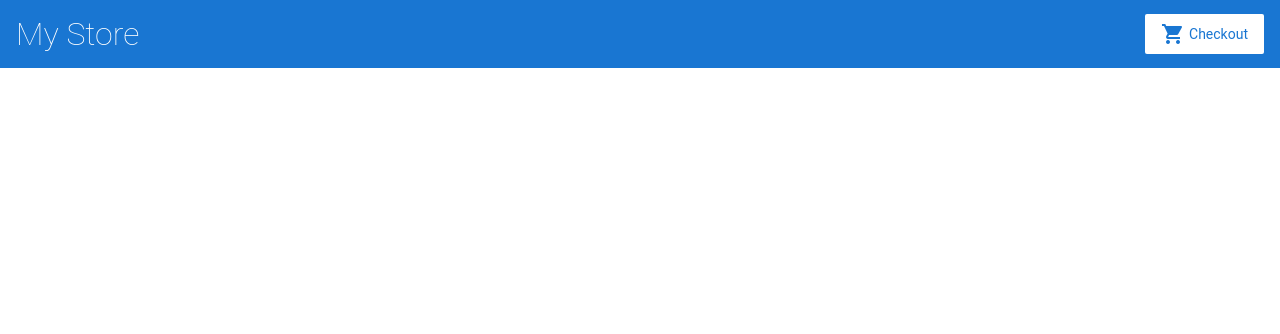
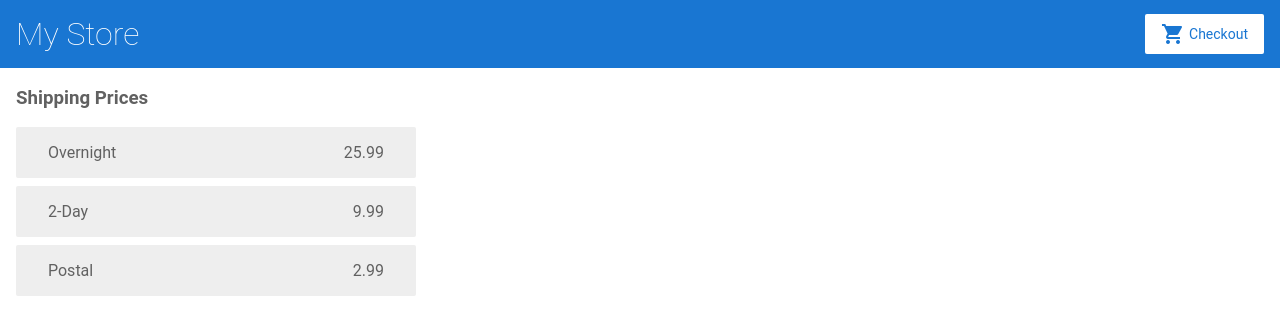
Before and after one commit to MBASSS-CODE/Angular-1, an Angular app: page /shipping in a window 1280 px wide. Before the commit this address led to /. Shown: the top 334 px of the page. Built offline with nearby package versions, Linux system fonts and the light colour scheme.

Commit message:
Configuring the ShippingComponent to use CartService

```diff
--- a/src/app/cart.service.ts
+++ b/src/app/cart.service.ts
@@ -1,10 +1,20 @@
+import { HttpClient } from '@angular/common/http';
 import { Injectable } from '@angular/core';
 import { Product } from './products';
+
 
 @Injectable({
   providedIn : 'root'
 })
 export class CartService {
+
+  getShippingPrice(){
+    return this.http.get<{
+      type  :string,
+      price :number
+    }[]>('/assets/shipping.json');
+  }
+
   items: Product []= [];
 
   addToChart(product: Product) {
@@ -22,6 +32,8 @@
 
 
 
-  constructor() { }
+  constructor(
+    private http:HttpClient
+  ) { }
 
 }
--- a/src/app/cart/cart.component.html
+++ b/src/app/cart/cart.component.html
@@ -4,3 +4,5 @@
   <span>{{ item.name }}</span>
   <span>{{ item.price }}</span>
 </div>
+
+<a routerLink="/shipping">Shipping cost</a>
--- a/src/app/cart/cart.component.ts
+++ b/src/app/cart/cart.component.ts
@@ -1,4 +1,4 @@
-import { Component, OnInit } from '@angular/core';
+import { Component} from '@angular/core';
 import { CartService } from '../cart.service';
 
 @Component({
--- /dev/null
+++ b/src/app/shipping/shipping.component.html
@@ -0,0 +1,6 @@
+<h3>Shipping Prices</h3>
+
+<div class="shipping-item" *ngFor="let shipping of shippingCost | async">
+  <span>{{ shipping.type }}</span>
+  <span>{{ shipping.price }}</span>
+</div>
--- /dev/null
+++ b/src/app/shipping/shipping.component.ts
@@ -0,0 +1,21 @@
+import { Component, OnInit } from '@angular/core';
+import { CartService } from '../cart.service';
+
+
+@Component({
+  selector: 'app-shipping',
+  templateUrl: './shipping.component.html',
+  styleUrls: ['./shipping.component.css']
+})
+export class ShippingComponent implements OnInit {
+
+  shippingCost = this.cartService.getShippingPrice();
+
+  constructor(
+    private cartService : CartService
+  ) { }
+
+  ngOnInit() {
+  }
+
+}
```
Also changed, not shown: src/app/app.module.ts (+6 -1 lines), src/app/shipping/shipping.component.css (added).
